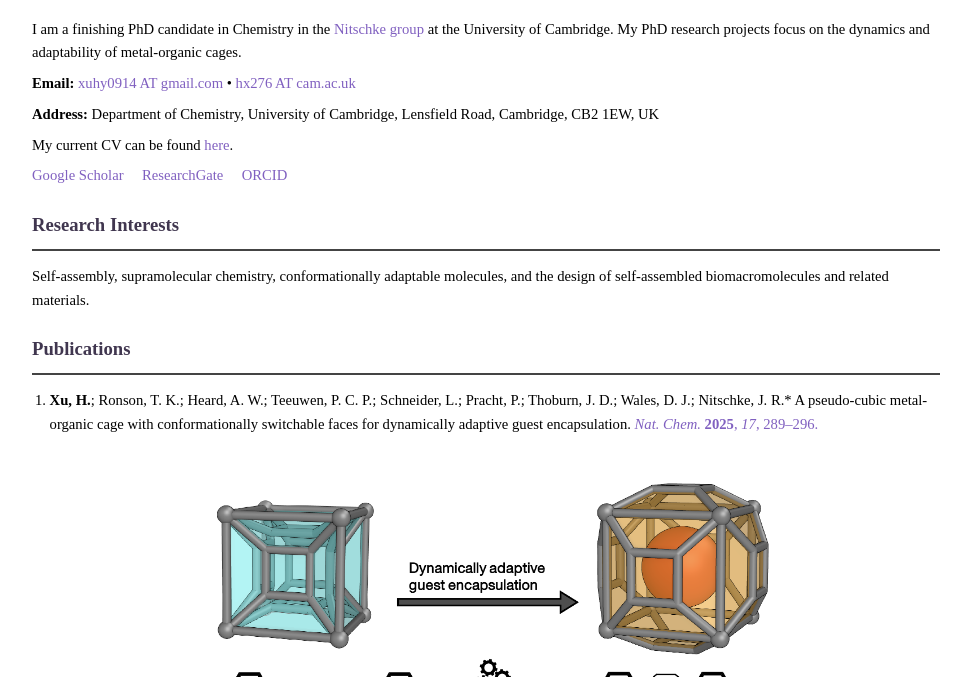
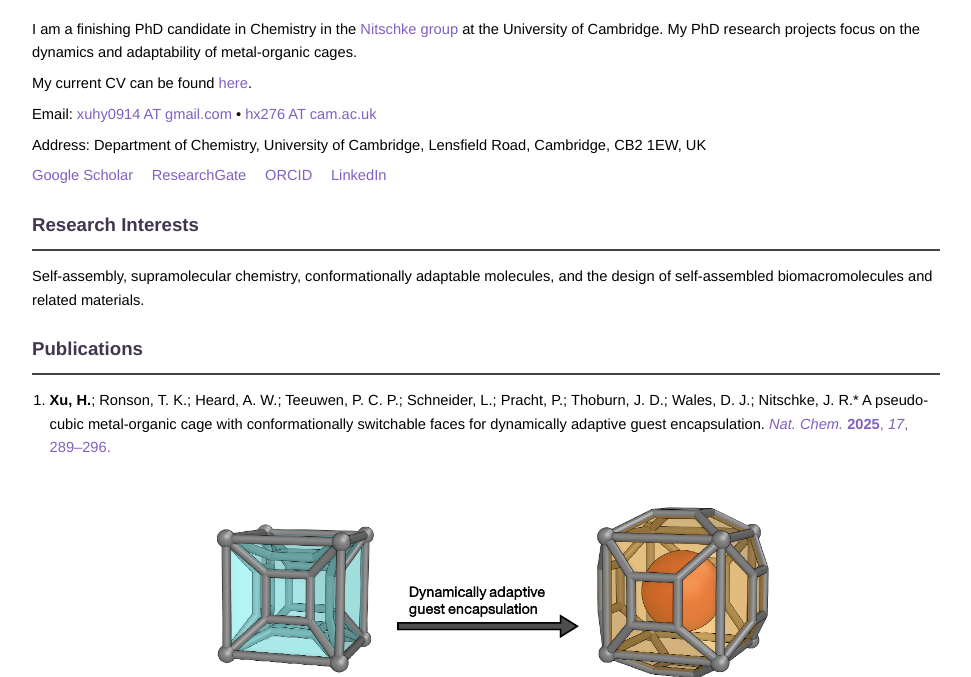
Before and after one commit to houyang-xu/houyang-xu.github.io, a plain HTML site: page index.html in a window 1280 px wide. Shown: the part 123-800 px from the top of the page, without its empty margins (154-1125 px from the left). Drawn offline with Linux system fonts and the light colour scheme.

Commit message:
update 251022

```diff
--- a/index.html
+++ b/index.html
@@ -12,7 +12,7 @@
     }
 
     body {
-      font-family: font-family: "Helvetica Neue", Helvetica, -apple-system, BlinkMacSystemFont, "Nimbus Sans", "Google Sans", "Liberation Sans",
+      font-family: "Helvetica Neue", Helvetica, -apple-system, BlinkMacSystemFont, "Nimbus Sans", "Google Sans", "Liberation Sans",
 "Segoe UI", Roboto, "Noto Sans", "DejaVu Sans", sans-serif;
       font-size: 11pt;
       line-height: 1.6;
@@ -198,7 +198,11 @@ a:hover {
       <strong>Email:</strong> <a href="mailto:xuhy0914@gmail.com">xuhy0914 "at sign" gmail "dot" com</a> • <a href="mailto:hx276@cam.ac.uk">hx276 "at sign" cam "dot" ac "dot" uk</a><br>
       -->
 
-     <strong>Email:</strong>
+      My current CV can be found <a href="docs/CV_Houyang_Xu.pdf">here</a>.
+
+       <div></div>
+
+     Email:
     <span id="em1" class="links">xuhy0914 AT gmail.com</span>
     •
     <span id="em2" class="links">hx276 AT cam.ac.uk</span>
@@ -211,18 +215,19 @@ a:hover {
         window.location.href = 'mailto:' + 'hx276' + '@' + 'cam.ac.uk';
       });
     </script>
-      <div></div>
+      <div style="margin-top: 0.5em;"></div>
 
-      <strong>Address:</strong> Department of Chemistry, University of Cambridge, Lensfield Road, Cambridge, CB2 1EW, UK<br>
+      Address: Department of Chemistry, University of Cambridge, Lensfield Road, Cambridge, CB2 1EW, UK<br>
       <!--
       <strong>Phone:</strong> +44 07713 963787
       -->
     </p>
-    My current CV can be found <a href="docs/CV_Houyang_Xu.pdf">here</a>.
-    <div class="links">
+
+   <div class="links">
       <a href="https://scholar.google.com/citations?user=028tR5cAAAAJ&hl=en">Google Scholar</a>
       <a href="https://www.researchgate.net/profile/Houyang-Xu">ResearchGate</a>
       <a href="https://orcid.org/0000-0001-9251-6968">ORCID</a>
+      <a href="https://www.linkedin.com/in/houyang-xu-0b782b22b/">LinkedIn</a>
     </div>
 
   </div>
```
